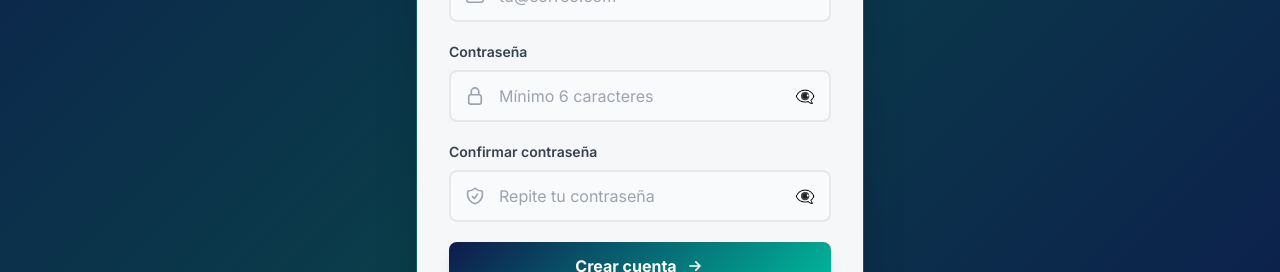
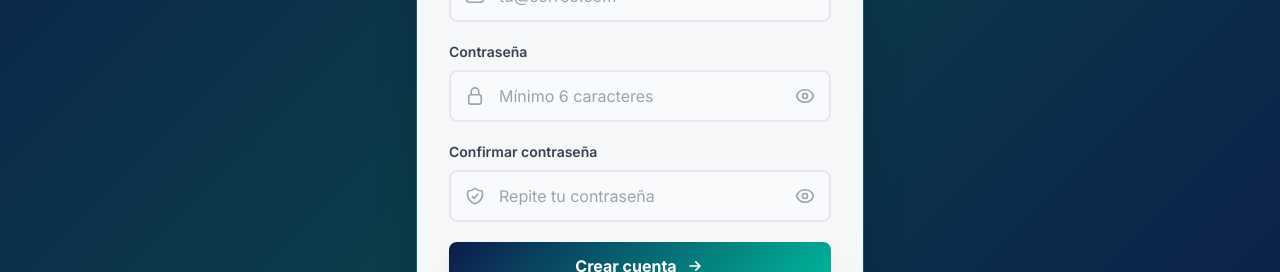
Before and after one commit to juzufer-svg/plataapp, a Next.js app in the folder frontend/: page /auth/register in a window 1280 px wide. Shown: the part 445-717 px from the top of the page. Built offline with nearby package versions, Linux system fonts and the light colour scheme.

Commit message:
fix: input text color gray-900 + professional SVG eye icons

```diff
--- a/frontend/app/auth/login/page.tsx
+++ b/frontend/app/auth/login/page.tsx
@@ -150,7 +150,7 @@
                     value={email}
                     onChange={e => setEmail(e.target.value)}
                     placeholder="tu@correo.com"
-                    className="w-full pl-12 pr-4 py-3 border-2 border-gray-200 rounded-lg focus:outline-none transition-colors bg-gray-50 focus:bg-white placeholder-gray-400"
+                    className="w-full pl-12 pr-4 py-3 border-2 border-gray-200 rounded-lg focus:outline-none transition-colors bg-gray-50 focus:bg-white placeholder-gray-400 text-gray-900"
                     onFocus={e => e.target.style.borderColor = '#00B89C'}
                     onBlur={e => e.target.style.borderColor = ''}
                     required
@@ -173,14 +173,17 @@
                     value={password}
                     onChange={e => setPassword(e.target.value)}
                     placeholder="Tu contraseña"
-                    className="w-full pl-12 pr-12 py-3 border-2 border-gray-200 rounded-lg focus:outline-none transition-colors bg-gray-50 focus:bg-white placeholder-gray-400"
+                    className="w-full pl-12 pr-12 py-3 border-2 border-gray-200 rounded-lg focus:outline-none transition-colors bg-gray-50 focus:bg-white placeholder-gray-400 text-gray-900"
                     onFocus={e => e.target.style.borderColor = '#00B89C'}
                     onBlur={e => e.target.style.borderColor = ''}
                     required
                   />
                   <button type="button" onClick={() => setShowPassword(!showPassword)}
-                          className="absolute inset-y-0 right-0 pr-4 flex items-center text-gray-400 hover:text-gray-600">
-                    {showPassword ? '👁️' : '👁️‍🗨️'}
+                          className="absolute inset-y-0 right-0 pr-4 flex items-center text-gray-400 hover:text-gray-600 transition-colors">
+                    {showPassword
+                      ? <svg className="w-5 h-5" fill="none" stroke="currentColor" viewBox="0 0 24 24"><path strokeLinecap="round" strokeLinejoin="round" strokeWidth={2} d="M3.98 8.223A10.477 10.477 0 001.934 12C3.226 16.338 7.244 19.5 12 19.5c.993 0 1.953-.138 2.863-.395M6.228 6.228A10.45 10.45 0 0112 4.5c4.756 0 8.773 3.162 10.065 7.498a10.523 10.523 0 01-4.293 5.774M6.228 6.228L3 3m3.228 3.228l3.65 3.65m7.894 7.894L21 21m-3.228-3.228l-3.65-3.65m0 0a3 3 0 10-4.243-4.243m4.242 4.242L9.88 9.88"/></svg>
+                      : <svg className="w-5 h-5" fill="none" stroke="currentColor" viewBox="0 0 24 24"><path strokeLinecap="round" strokeLinejoin="round" strokeWidth={2} d="M2.036 12.322a1.012 1.012 0 010-.639C3.423 7.51 7.36 4.5 12 4.5c4.638 0 8.573 3.007 9.963 7.178.07.207.07.431 0 .639C20.577 16.49 16.64 19.5 12 19.5c-4.638 0-8.573-3.007-9.964-7.178z"/><path strokeLinecap="round" strokeLinejoin="round" strokeWidth={2} d="M15 12a3 3 0 11-6 0 3 3 0 016 0z"/></svg>
+                    }
                   </button>
                 </div>
               </div>
--- a/frontend/app/auth/register/page.tsx
+++ b/frontend/app/auth/register/page.tsx
@@ -133,7 +133,7 @@
                   </div>
                   <input type="text" value={fullName} onChange={e => setFullName(e.target.value)}
                          placeholder="Tu nombre completo"
-                         className="w-full pl-12 pr-4 py-3 border-2 border-gray-200 rounded-lg focus:outline-none transition-colors bg-gray-50 focus:bg-white placeholder-gray-400"
+                         className="w-full pl-12 pr-4 py-3 border-2 border-gray-200 rounded-lg focus:outline-none transition-colors bg-gray-50 focus:bg-white placeholder-gray-400 text-gray-900"
                          onFocus={e => e.target.style.borderColor = '#00B89C'}
                          onBlur={e => e.target.style.borderColor = ''}
                          required minLength={2}/>
@@ -151,7 +151,7 @@
                   </div>
                   <input type="email" value={email} onChange={e => setEmail(e.target.value)}
                          placeholder="tu@correo.com"
-                         className="w-full pl-12 pr-4 py-3 border-2 border-gray-200 rounded-lg focus:outline-none transition-colors bg-gray-50 focus:bg-white placeholder-gray-400"
+                         className="w-full pl-12 pr-4 py-3 border-2 border-gray-200 rounded-lg focus:outline-none transition-colors bg-gray-50 focus:bg-white placeholder-gray-400 text-gray-900"
                          onFocus={e => e.target.style.borderColor = '#00B89C'}
                          onBlur={e => e.target.style.borderColor = ''}
                          required/>
@@ -170,13 +170,16 @@
                   <input type={showPassword ? 'text' : 'password'} value={password}
                          onChange={e => setPassword(e.target.value)}
                          placeholder="Mínimo 6 caracteres"
-                         className="w-full pl-12 pr-12 py-3 border-2 border-gray-200 rounded-lg focus:outline-none transition-colors bg-gray-50 focus:bg-white placeholder-gray-400"
+                         className="w-full pl-12 pr-12 py-3 border-2 border-gray-200 rounded-lg focus:outline-none transition-colors bg-gray-50 focus:bg-white placeholder-gray-400 text-gray-900"
                          onFocus={e => e.target.style.borderColor = '#00B89C'}
                          onBlur={e => e.target.style.borderColor = ''}
                          required minLength={6}/>
                   <button type="button" onClick={() => setShowPassword(!showPassword)}
-                          className="absolute inset-y-0 right-0 pr-4 flex items-center text-gray-400 hover:text-gray-600">
-                    {showPassword ? '👁️' : '👁️‍🗨️'}
+                          className="absolute inset-y-0 right-0 pr-4 flex items-center text-gray-400 hover:text-gray-600 transition-colors">
+                    {showPassword
+                      ? <svg className="w-5 h-5" fill="none" stroke="currentColor" viewBox="0 0 24 24"><path strokeLinecap="round" strokeLinejoin="round" strokeWidth={2} d="M3.98 8.223A10.477 10.477 0 001.934 12C3.226 16.338 7.244 19.5 12 19.5c.993 0 1.953-.138 2.863-.395M6.228 6.228A10.45 10.45 0 0112 4.5c4.756 0 8.773 3.162 10.065 7.498a10.523 10.523 0 01-4.293 5.774M6.228 6.228L3 3m3.228 3.228l3.65 3.65m7.894 7.894L21 21m-3.228-3.228l-3.65-3.65m0 0a3 3 0 10-4.243-4.243m4.242 4.242L9.88 9.88"/></svg>
+                      : <svg className="w-5 h-5" fill="none" stroke="currentColor" viewBox="0 0 24 24"><path strokeLinecap="round" strokeLinejoin="round" strokeWidth={2} d="M2.036 12.322a1.012 1.012 0 010-.639C3.423 7.51 7.36 4.5 12 4.5c4.638 0 8.573 3.007 9.963 7.178.07.207.07.431 0 .639C20.577 16.49 16.64 19.5 12 19.5c-4.638 0-8.573-3.007-9.964-7.178z"/><path strokeLinecap="round" strokeLinejoin="round" strokeWidth={2} d="M15 12a3 3 0 11-6 0 3 3 0 016 0z"/></svg>
+                    }
                   </button>
                 </div>
               </div>
@@ -193,13 +196,16 @@
                   <input type={showConfirmPassword ? 'text' : 'password'} value={confirmPassword}
                          onChange={e => setConfirmPassword(e.target.value)}
                          placeholder="Repite tu contraseña"
-                         className="w-full pl-12 pr-12 py-3 border-2 border-gray-200 rounded-lg focus:outline-none transition-colors bg-gray-50 focus:bg-white placeholder-gray-400"
+                         className="w-full pl-12 pr-12 py-3 border-2 border-gray-200 rounded-lg focus:outline-none transition-colors bg-gray-50 focus:bg-white placeholder-gray-400 text-gray-900"
                          onFocus={e => e.target.style.borderColor = '#00B89C'}
                          onBlur={e => e.target.style.borderColor = ''}
                          required/>
                   <button type="button" onClick={() => setShowConfirmPassword(!showConfirmPassword)}
-                          className="absolute inset-y-0 right-0 pr-4 flex items-center text-gray-400 hover:text-gray-600">
-                    {showConfirmPassword ? '👁️' : '👁️‍🗨️'}
+                          className="absolute inset-y-0 right-0 pr-4 flex items-center text-gray-400 hover:text-gray-600 transition-colors">
+                    {showConfirmPassword
+                      ? <svg className="w-5 h-5" fill="none" stroke="currentColor" viewBox="0 0 24 24"><path strokeLinecap="round" strokeLinejoin="round" strokeWidth={2} d="M3.98 8.223A10.477 10.477 0 001.934 12C3.226 16.338 7.244 19.5 12 19.5c.993 0 1.953-.138 2.863-.395M6.228 6.228A10.45 10.45 0 0112 4.5c4.756 0 8.773 3.162 10.065 7.498a10.523 10.523 0 01-4.293 5.774M6.228 6.228L3 3m3.228 3.228l3.65 3.65m7.894 7.894L21 21m-3.228-3.228l-3.65-3.65m0 0a3 3 0 10-4.243-4.243m4.242 4.242L9.88 9.88"/></svg>
+                      : <svg className="w-5 h-5" fill="none" stroke="currentColor" viewBox="0 0 24 24"><path strokeLinecap="round" strokeLinejoin="round" strokeWidth={2} d="M2.036 12.322a1.012 1.012 0 010-.639C3.423 7.51 7.36 4.5 12 4.5c4.638 0 8.573 3.007 9.963 7.178.07.207.07.431 0 .639C20.577 16.49 16.64 19.5 12 19.5c-4.638 0-8.573-3.007-9.964-7.178z"/><path strokeLinecap="round" strokeLinejoin="round" strokeWidth={2} d="M15 12a3 3 0 11-6 0 3 3 0 016 0z"/></svg>
+                    }
                   </button>
                 </div>
               </div>
```
